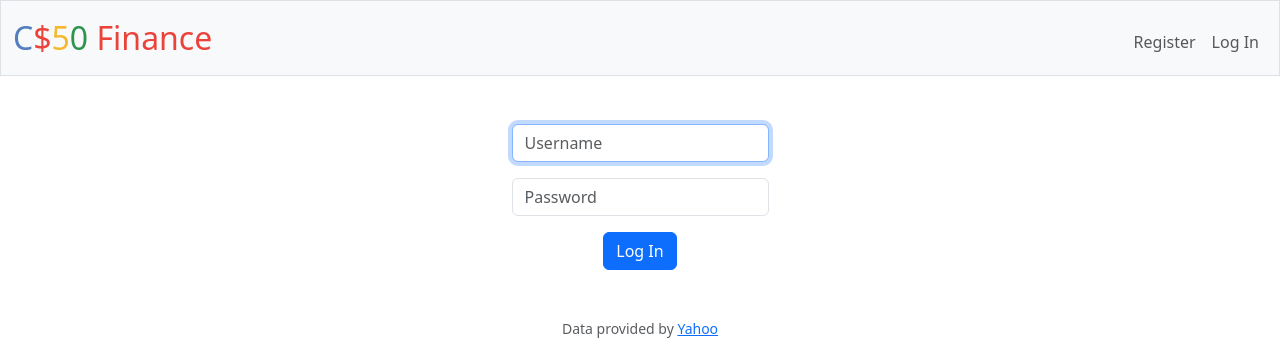
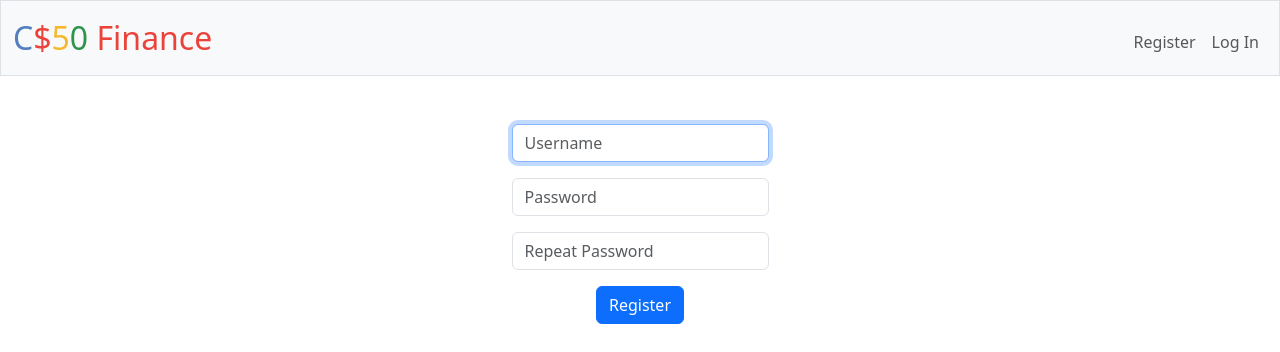
Before and after one commit to telv4nni/portfolio, a Flask app: template finance/templates/register.html in a window 1280 px wide. Shown: the top 352 px of the page. Run offline with Flask 3, Linux system fonts and the light colour scheme; the template is opened without the code that fills it, so the values that code supplies are empty; some libraries are stand-ins or nearby versions.

Commit message:
Tue, Apr 30, 2024, 1:29 PM +02:00

```diff
--- a/finance/app.py
+++ b/finance/app.py
@@ -112,7 +112,7 @@
 @app.route("/register", methods=["GET", "POST"])
 def register():
     """Register user"""
-    return apology("TODO")
+    return render_template("register.html")
 
 
 @app.route("/sell", methods=["GET", "POST"])
--- a/finance/templates/register.html
+++ b/finance/templates/register.html
@@ -12,6 +12,9 @@
         <div class="mb-3">
             <input class="form-control mx-auto w-auto" name="password" placeholder="Password" type="password">
         </div>
-        <button class="btn btn-primary" type="submit">Log In</button>
+        <div class="mb-3">
+            <input class="form-control mx-auto w-auto" name="check password" placeholder="Repeat Password" type="password">
+        </div>
+        <button class="btn btn-primary" type="submit">Register</button>
     </form>
 {% endblock %}
```
